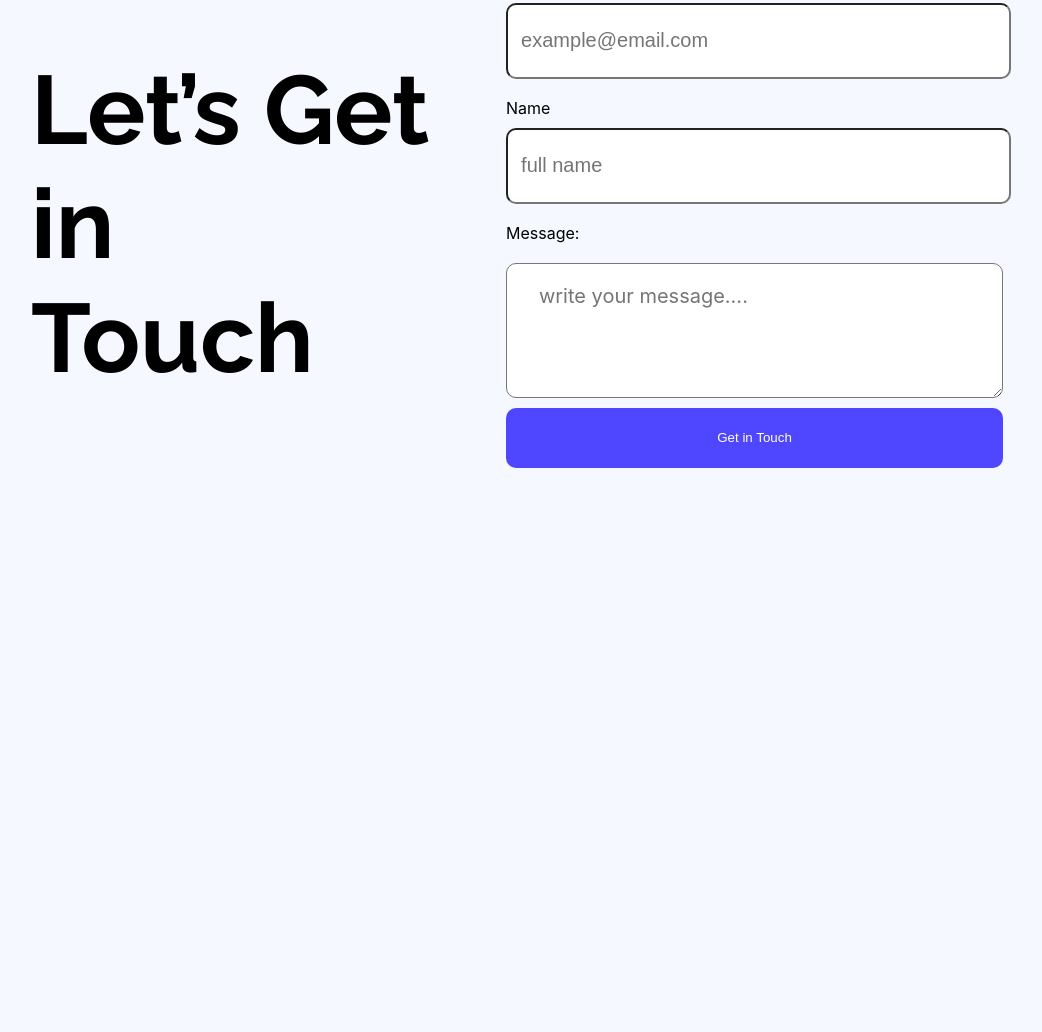
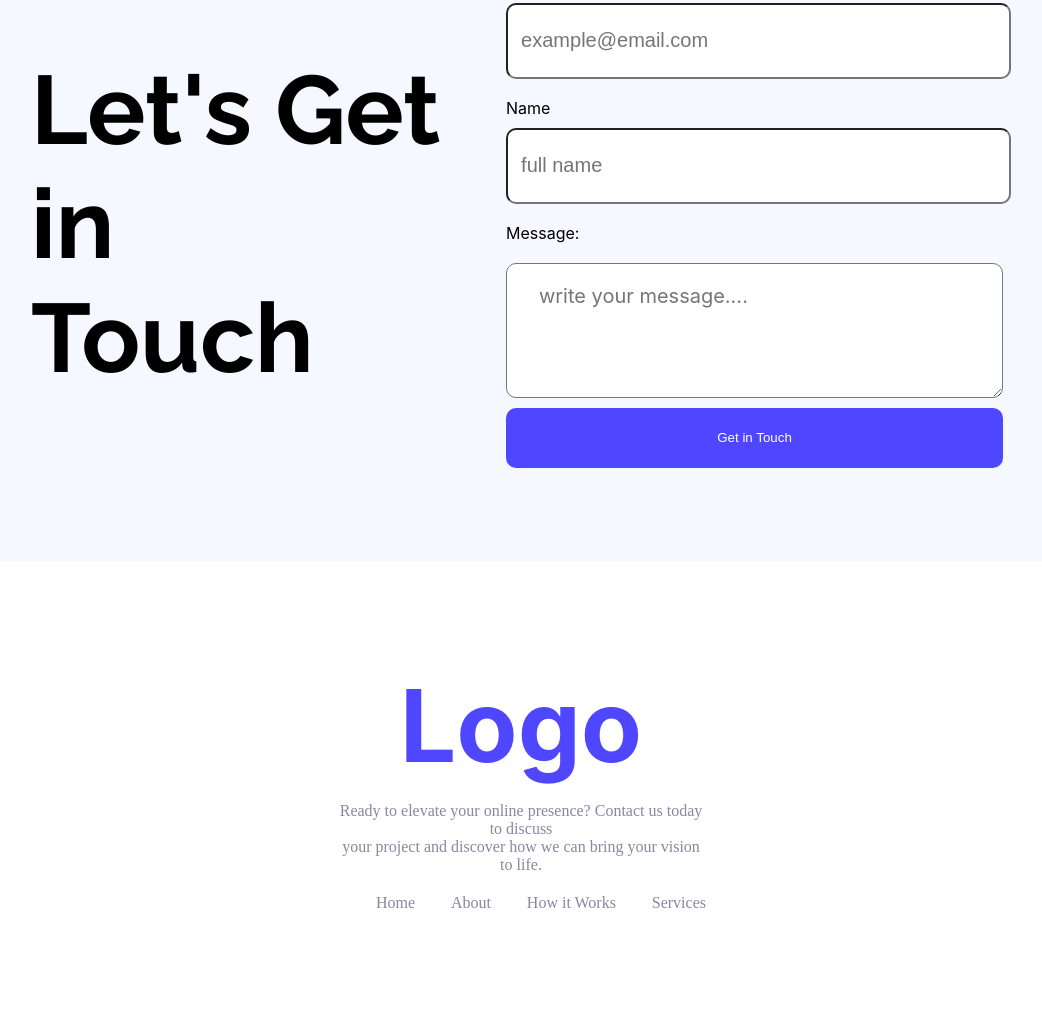
Before and after one commit to obaidur-0090/assignment-1, a plain HTML site: page index.html in a window 1280 px wide. Shown: the part 3156-4188 px from the top of the page, without its empty margins (119-1161 px from the left). Before the commit the page ends 3646 px from the top, so only its background shows below. Drawn offline with Linux system fonts and the light colour scheme.

Commit message:
all done

```diff
--- a/index.html
+++ b/index.html
@@ -72,7 +72,7 @@
                                 <img src="Assets/icon-star.png" alt="">
                             </div>
                             <h2>Loved by Designers</h2>
-                            <p>This template instantly leveled up our presence.” – Studio Verte</p>
+                            <p>This template instantly leveled up our presence.” - Studio Verte</p>
                             <div class="userAvater">
                                 <img src="Assets/avatar.png" alt="" class="avatar">
                                 <div>
@@ -133,7 +133,7 @@
         <section class="Focus">
             <div class="focus-container">
                 <h1>Ready to focus better</h1>
-                <p>This template instantly leveled up our presence.” – Studio Vertex</p>
+                <p>This template instantly leveled up our presence.” - Studio Vertex</p>
                 <button class="button">Ger Started Free</button>
                 <div>
                     <img src="Assets/wc-big.png" alt="">
@@ -142,7 +142,7 @@
         </section>
         <section class="Touch">
 
-            <h1 class="raleway">Let’s Get in <br>Touch</h1>
+            <h1 class="raleway">Let's Get in <br>Touch</h1>
 
             <div class="TouchInput inter">
 
@@ -158,6 +158,20 @@
         </section>
 
     </main>
+    <footer class="footer">
+        <div>
+            <h1 class="inter">Logo</h1>
+        </div>
+        <div>
+            <p>Ready to elevate your online presence? Contact us today to discuss <br>your project and discover how we can bring your vision to life.</p>
+        </div>
+        <ul class="footerNav">
+            <li>Home</li>
+            <li>About</li>
+            <li>How it Works</li>
+            <li>Services</li>
+        </ul>
+    </footer>
 
 </body>
 
--- a/style.css
+++ b/style.css
@@ -90,7 +90,8 @@ header {
 .action p {
     font-size: 24px;
     font-weight: normal;
-    color: #25243280;;
+    color: #25243280;
+    ;
 }
 
 .action h1 {
@@ -184,67 +185,104 @@ h4 {
     gap: 20px;
 
 }
-.Focus img{
-    width: 840px ;
+
+.Focus img {
+    width: 840px;
     height: 364.77px;
     border-radius: 48px;
     margin-top: 20px;
 
 
 }
+
 .Focus {
-background-color:#FFFFFF;
+    background-color: #FFFFFF;
     border-radius: 14px;
     margin: 150px 137px;
     padding: 71px 150px;
 }
-.focus-container{
+
+.focus-container {
     display: flex;
     flex-direction: column;
     align-items: center;
     text-align: center;
     justify-content: center;
 }
-.focus-container p{
+
+.focus-container p {
     margin-top: 0;
     color: #00000080;
 }
-.Touch{
+
+.Touch {
     display: flex;
     justify-content: center;
     justify-content: space-between;
     margin: 92px 150px 14px 150px;
+    padding-bottom: 71px;
 
 }
-.Touch h1{
+
+.Touch h1 {
     font-size: 97px;
 
 }
+
 .TouchInput {
     display: flex;
     flex-direction: column;
 
 }
-.TouchInput input{
-    width:497px ;
-    height:70px ;
+
+.TouchInput input {
+    width: 497px;
+    height: 70px;
     border-radius: 10px;
-    margin-bottom: 19px ;
+    margin-bottom: 19px;
     margin-top: 10px;
     font-size: 20px;
+
 }
-.TouchInput textarea{
+
+.TouchInput textarea {
     box-sizing: border-box;
     width: 497px;
-    height:135px ;
+    height: 135px;
     border-radius: 10px;
     font-size: 20px;
-   padding: 20px 32px ;
+    padding: 20px 32px;
 
 }
-.TouchInput button{
-    width:497px ;
-    height:60px ;
+
+.TouchInput button {
+    width: 497px;
+    height: 60px;
     border-radius: 10px;
     margin-top: 10px;
 }
+
+.footer{
+    justify-content: center;
+    align-items: center;
+    text-align: center;
+
+    background-color: #FFFFFF;
+    padding: 104px 455px;
+    color: #8987A1;
+
+}
+.footer h1{
+ font-size: 100px;
+ color: #4E47FF;
+ margin: 0;
+
+}
+
+.footerNav {
+display: flex;
+list-style: none;
+justify-content: space-between;
+margin-top: 20px;
+cursor: pointer;
+}
```
Lines whose indentation alone changed are shown as unchanged.
